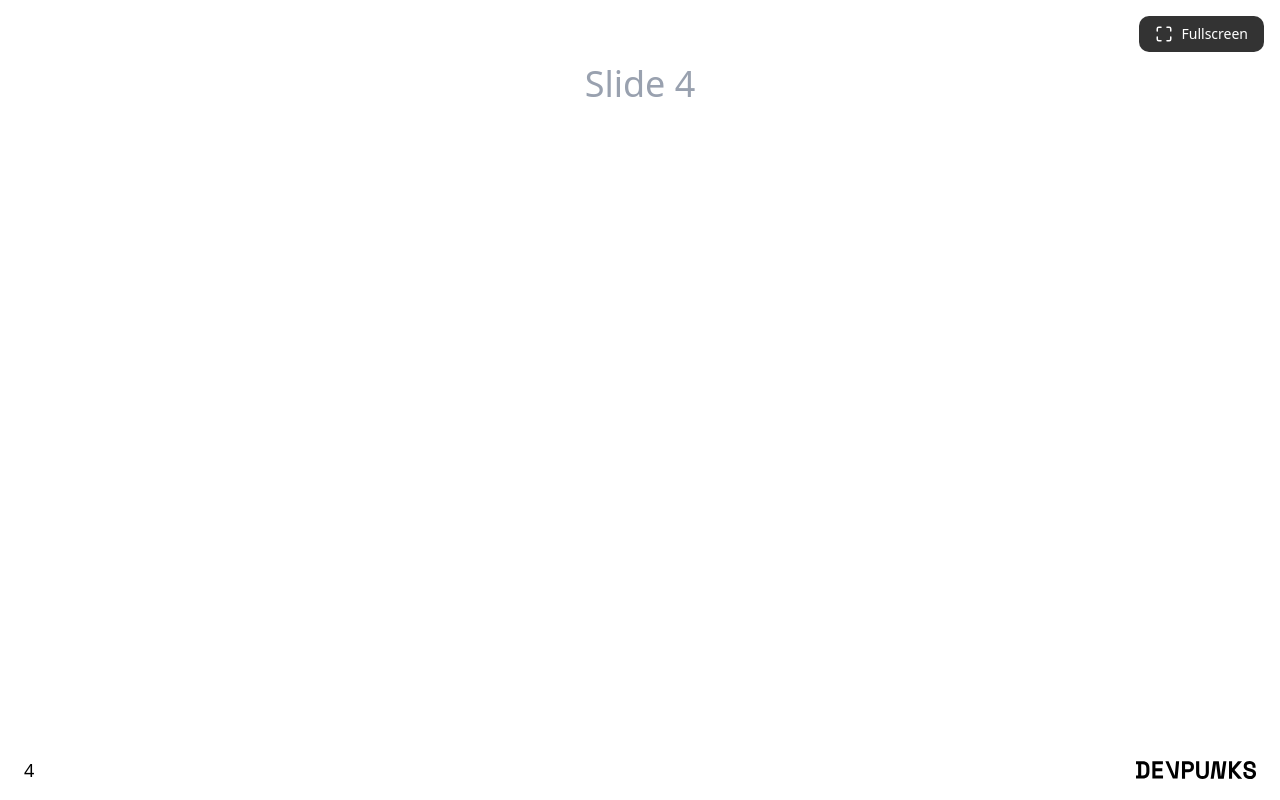
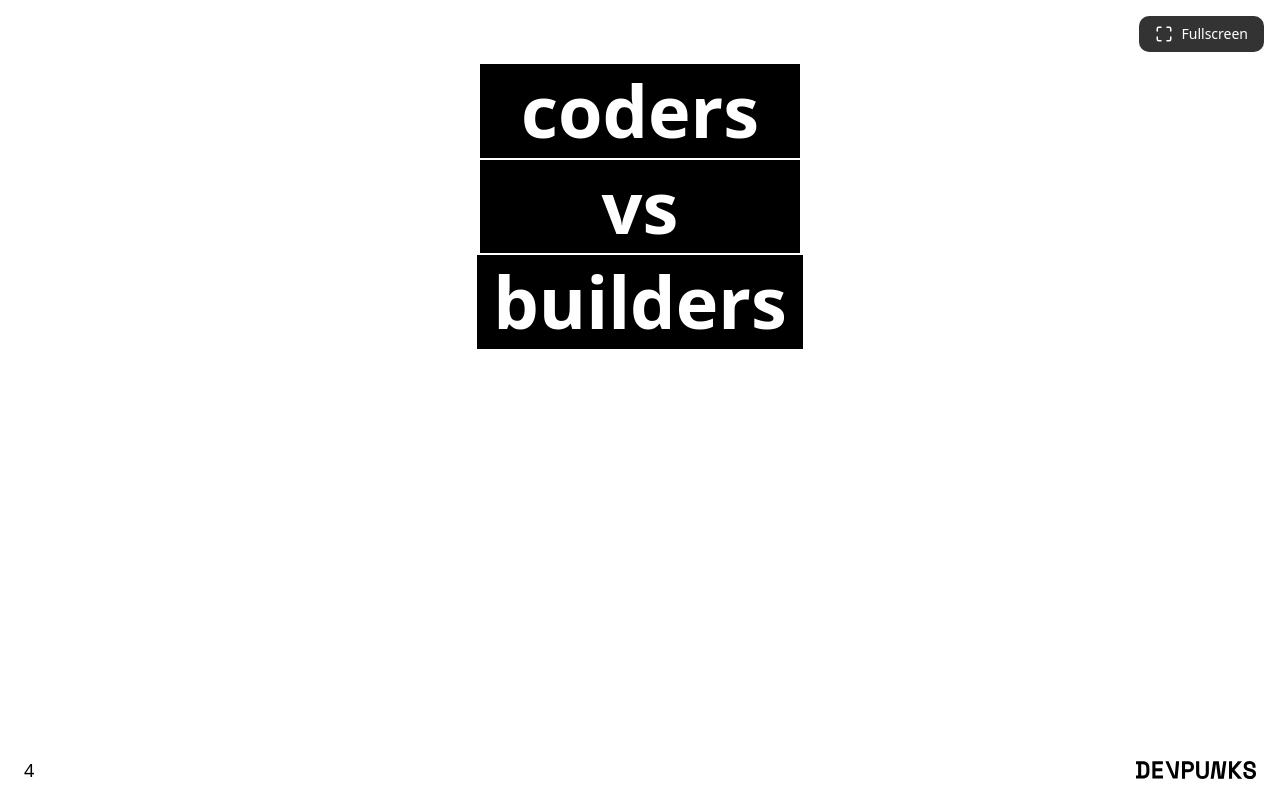
Before and after one commit to simosabba/devpunks-simo-plenaria25, a Next.js app: page /s/4 in a window 1280 px wide. Built offline with nearby package versions, Linux system fonts and the light colour scheme.

Commit message:
feat: implement Typewriter effect for text animation in Slide4

```diff
--- a/src/app/s/4/page.tsx
+++ b/src/app/s/4/page.tsx
@@ -1,12 +1,38 @@
 "use client"
 
-import { SlideContainer } from "@/components/ui"
+import { useState } from "react"
+import { SlideContainer, Typewriter } from "@/components/ui"
 
 export default function Slide4() {
+  const [line1Done, setLine1Done] = useState(false)
+  const [line2Done, setLine2Done] = useState(false)
+
   return (
     <SlideContainer slideNumber={4}>
       <div className="flex h-full items-center justify-center">
-        <p className="text-4xl text-gray-400">Slide 4</p>
+        <div className="flex flex-col items-center gap-[2px]">
+          <h1 className="slide-title min-w-[320px] bg-black px-4 text-center text-7xl font-bold text-white">
+            <Typewriter
+              text="coders"
+              delay={100}
+              onComplete={() => setLine1Done(true)}
+            />
+          </h1>
+          {line1Done && (
+            <h1 className="slide-title min-w-[320px] bg-black px-4 text-center text-7xl font-bold text-white">
+              <Typewriter
+                text="vs"
+                delay={100}
+                onComplete={() => setLine2Done(true)}
+              />
+            </h1>
+          )}
+          {line2Done && (
+            <h1 className="slide-title min-w-[320px] bg-black px-4 text-center text-7xl font-bold text-white">
+              <Typewriter text="builders" delay={100} />
+            </h1>
+          )}
+        </div>
       </div>
     </SlideContainer>
   )
```
